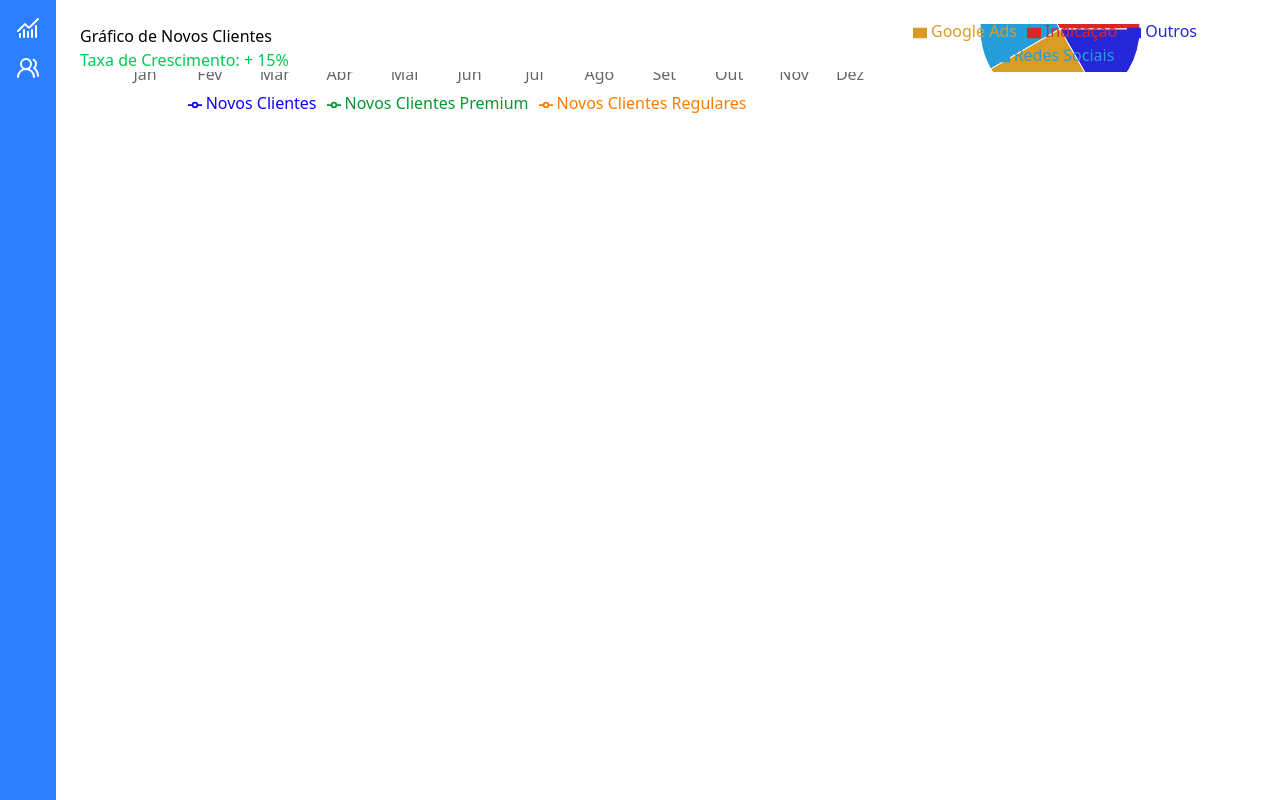
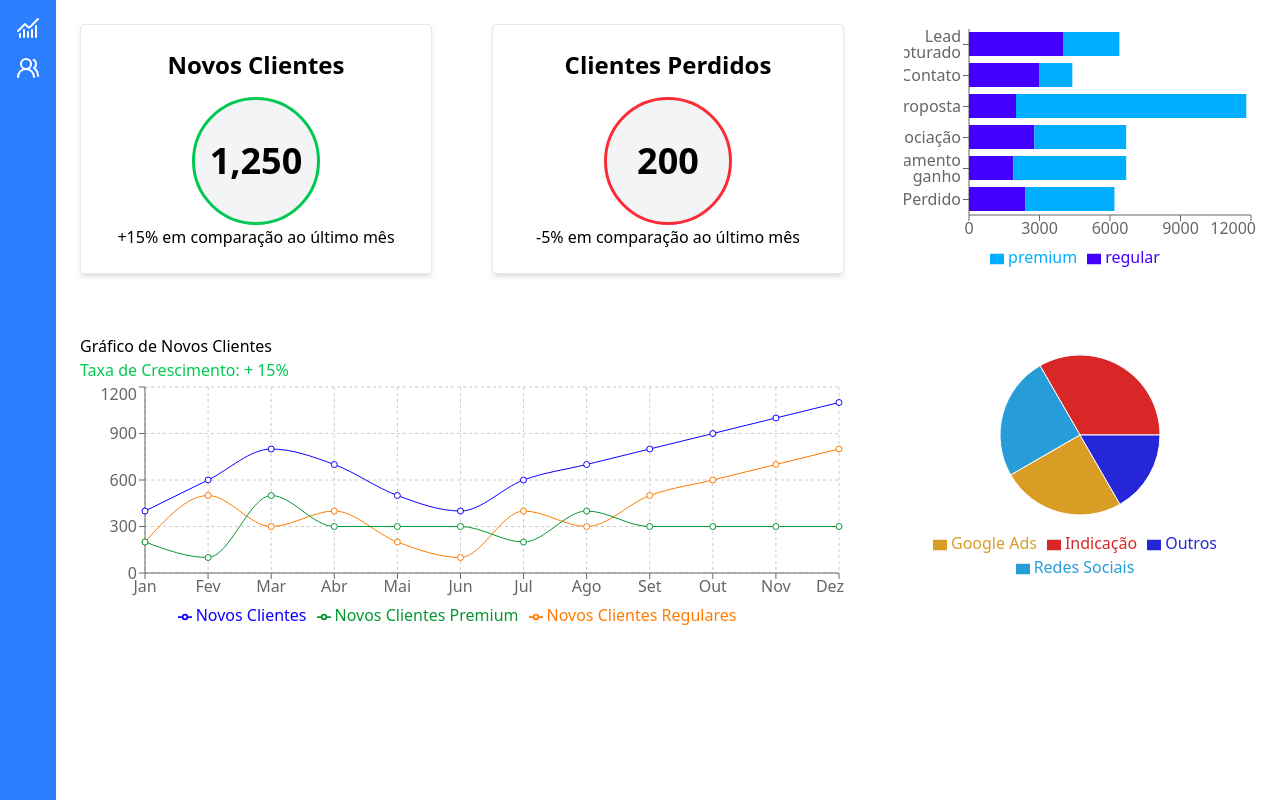
Before and after one commit to guilhermegodoydev/crm, a React (Vite) app in the folder client/: page / in a window 1280 px wide. Built offline with nearby package versions, Linux system fonts and the light colour scheme.

Commit message:
criando página dashboard

```diff
--- a/client/src/screens/Dashboard.jsx
+++ b/client/src/screens/Dashboard.jsx
@@ -1,13 +1,16 @@
+import Card from "../components/Card";
+import Funil from "../components/graficos/Funil";
 import GraficoClientes from "../components/graficos/GraficoClientes";
 import GraficoOrigemClientes from "../components/graficos/GraficoOrigemClientes";
 
 export default function Dashboard() {
     return (
-        <main>
-            <div className="grid grid-cols-3 grid-rows-auto">
-                <GraficoClientes className="col-span-2"/>
-                <GraficoOrigemClientes/>
-            </div>
-        </main>
+        <div className="grid grid-cols-3 grid-rows-2 gap-15">
+            <Card titulo="Novos Clientes" valor="1,250" taxaCrescimento={15}/>
+            <Card titulo="Clientes Perdidos" valor="200" taxaCrescimento={-5}/>
+            <Funil className="col-span-1"/>
+            <GraficoClientes className="col-span-2"/>
+            <GraficoOrigemClientes/>
+        </div>
     );
 }
```
